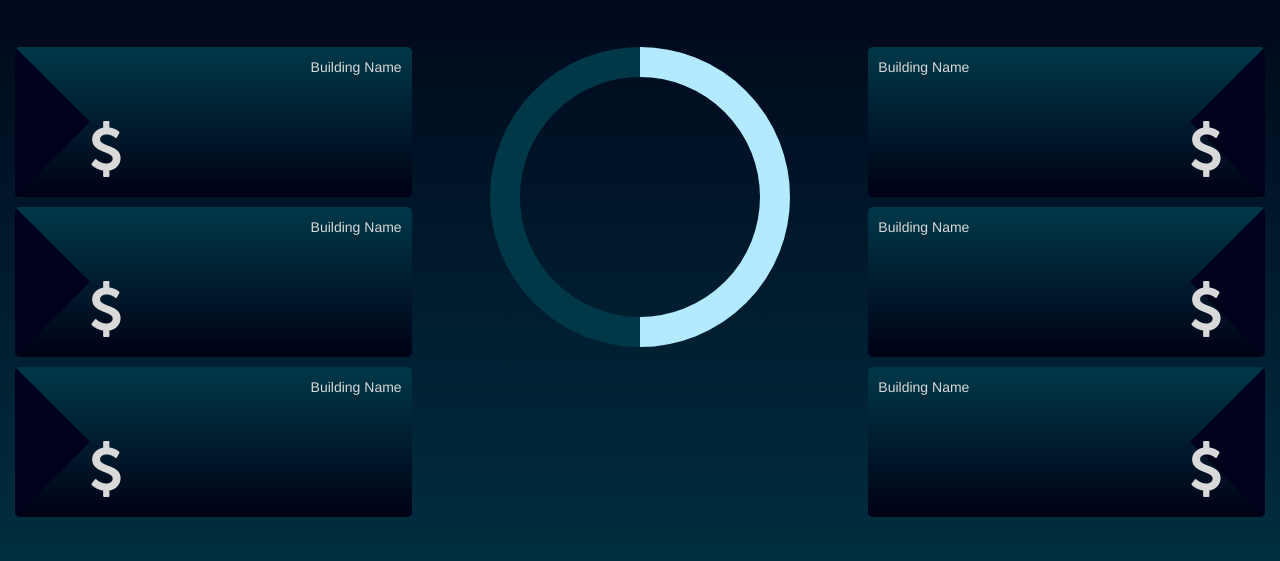
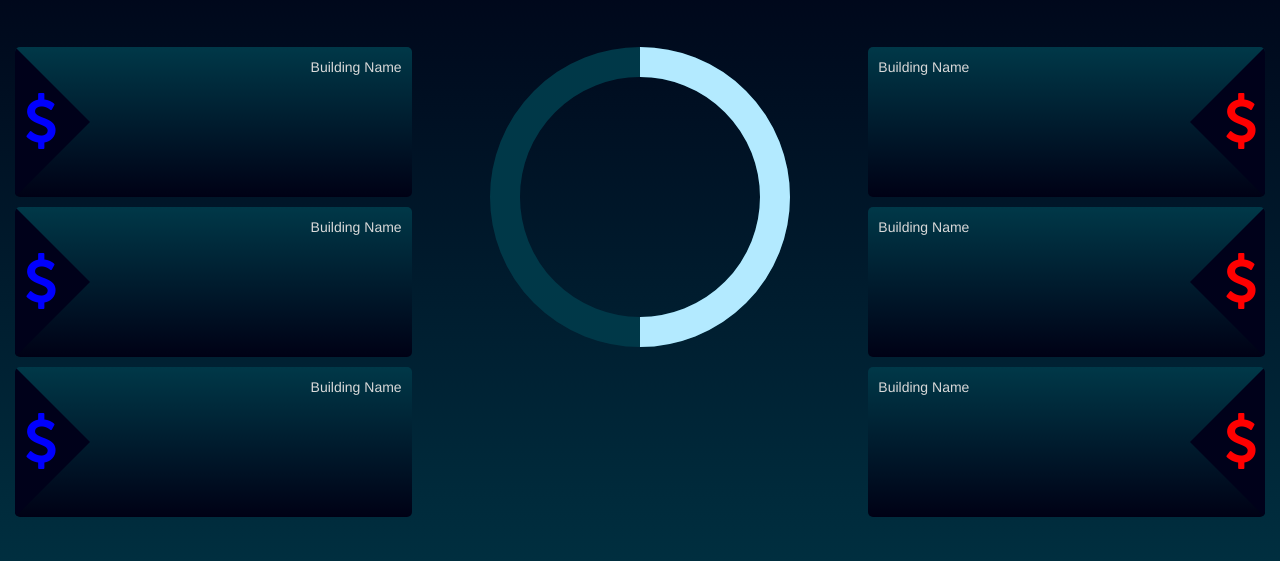
Before and after one commit to snilssonboy/particles, a plain HTML site: page index.html in a window 1280 px wide. Shown: the part 103-664 px from the top of the page. Drawn offline with Linux system fonts and the light colour scheme; a web font is replaced by a local one.

Commit message:
Centered Icons

```diff
--- a/css/style.css
+++ b/css/style.css
@@ -97,6 +97,8 @@ html, body {
     border-left: 75px solid #00011a;
     border-top-left-radius: 5px;
     border-bottom-left-radius: 5px;
+    display: flex;
+    align-items: center;
 }
 
 .arrow-left {
@@ -107,8 +109,19 @@ html, body {
     border-right: 75px solid #00011a;
     border-top-right-radius: 5px;
     border-bottom-right-radius: 5px;
+    display: flex;
+    align-items: center;
 }
 
+.faicon-left{
+    margin-left: -65px;
+    color: blue;
+}
+
+.faicon-right{
+    margin-left: 35px;
+    color: red;
+}
 
 .fill {
     min-height: 100%;
--- a/index.html
+++ b/index.html
@@ -74,7 +74,7 @@
 <!-- CARD -->
          <div class="card">
           <div class="arrow-right pull-left">
-            <i class="fa fa-usd fa-4x"></i>
+            <i class="fa faicon-left fa-usd fa-4x"></i>
           </div>
           <div class="card-inner">
             <p class="pull-right">Building Name</p>
@@ -84,7 +84,7 @@
 <!-- CARD -->
          <div class="card">
           <div class="arrow-right pull-left">
-            <i class="fa fa-usd fa-4x"></i>
+            <i class="fa faicon-left fa-usd fa-4x"></i>
           </div>
           <div class="card-inner">
             <p class="pull-right">Building Name</p>
@@ -94,7 +94,7 @@
 <!-- CARD -->
          <div class="card">
           <div class="arrow-right pull-left">
-            <i class="fa fa-usd fa-4x"></i>
+            <i class="fa faicon-left fa-usd fa-4x"></i>
           </div>
           <div class="card-inner">
             <p class="pull-right">Building Name</p>
@@ -114,7 +114,7 @@
 <!-- CARD -->
          <div class="card">
           <div class="arrow-left pull-right">
-            <i class="fa fa-usd fa-4x"></i>
+            <i class="fa faicon-right fa-usd fa-4x"></i>
           </div>
           <div class="card-inner">
             <p>Building Name</p>
@@ -124,7 +124,7 @@
 <!-- CARD -->
          <div class="card">
           <div class="arrow-left pull-right">
-            <i class="fa fa-usd fa-4x"></i>
+            <i class="fa faicon-right fa-usd fa-4x"></i>
           </div>
           <div class="card-inner">
             <p>Building Name</p>
@@ -134,7 +134,7 @@
 <!-- CARD -->
          <div class="card">
           <div class="arrow-left pull-right">
-            <i class="fa fa-usd fa-4x"></i>
+            <i class="fa faicon-right fa-usd fa-4x"></i>
           </div>
           <div class="card-inner">
             <p>Building Name</p>
```
